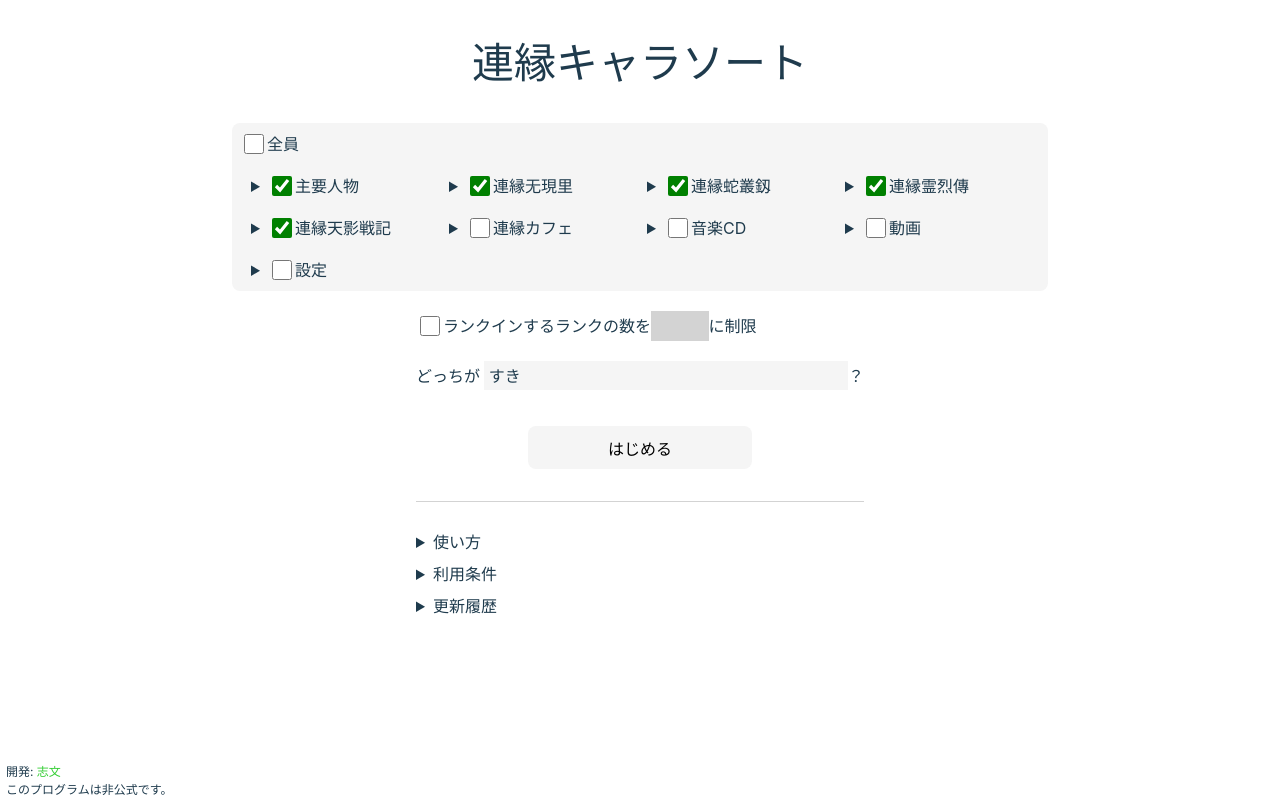
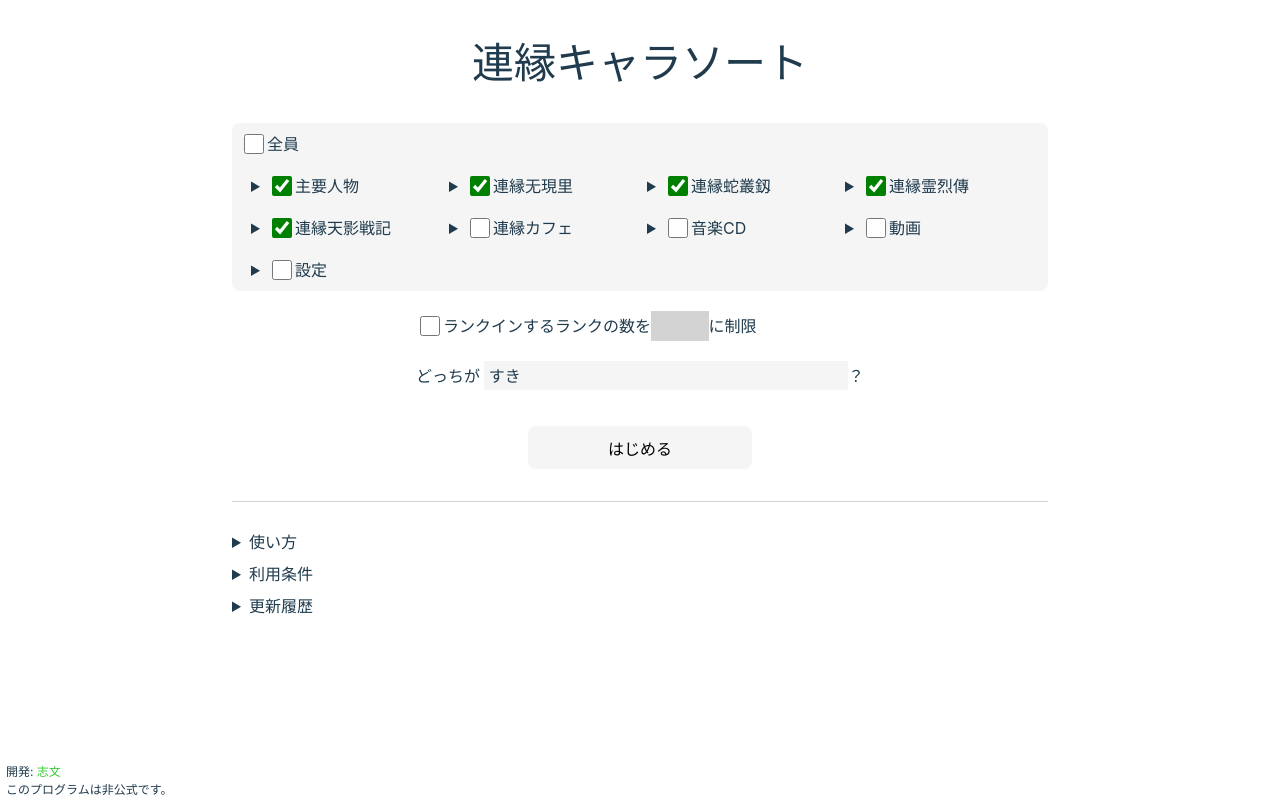
Before and after one commit to shimon1024/lecharsorter, a React (Vite) app: page / in a window 1280 px wide. Built offline with nearby package versions, Linux system fonts and the light colour scheme.

Commit message:
文章をPC画面で読みやすくする。

```diff
--- a/src/Setup.css
+++ b/src/Setup.css
@@ -100,6 +100,7 @@
 }
 
 .setup-hr-opts-desc {
+  grid-column: 1 / -1;
   font-size: 1rem;
   border-width: 0;
   border-bottom: lightgray 1px solid;
@@ -107,16 +108,19 @@
 }
 
 .setup-usage {
+  grid-column: 1 / -1;
   font-size: 1rem;
   margin: 0.25em 0;
 }
 
 .setup-license {
+  grid-column: 1 / -1;
   font-size: 1rem;
   margin: 0.25em 0;
 }
 
 .setup-changelog {
+  grid-column: 1 / -1;
   font-size: 1rem;
   margin: 0.25em 0;
 }
```
